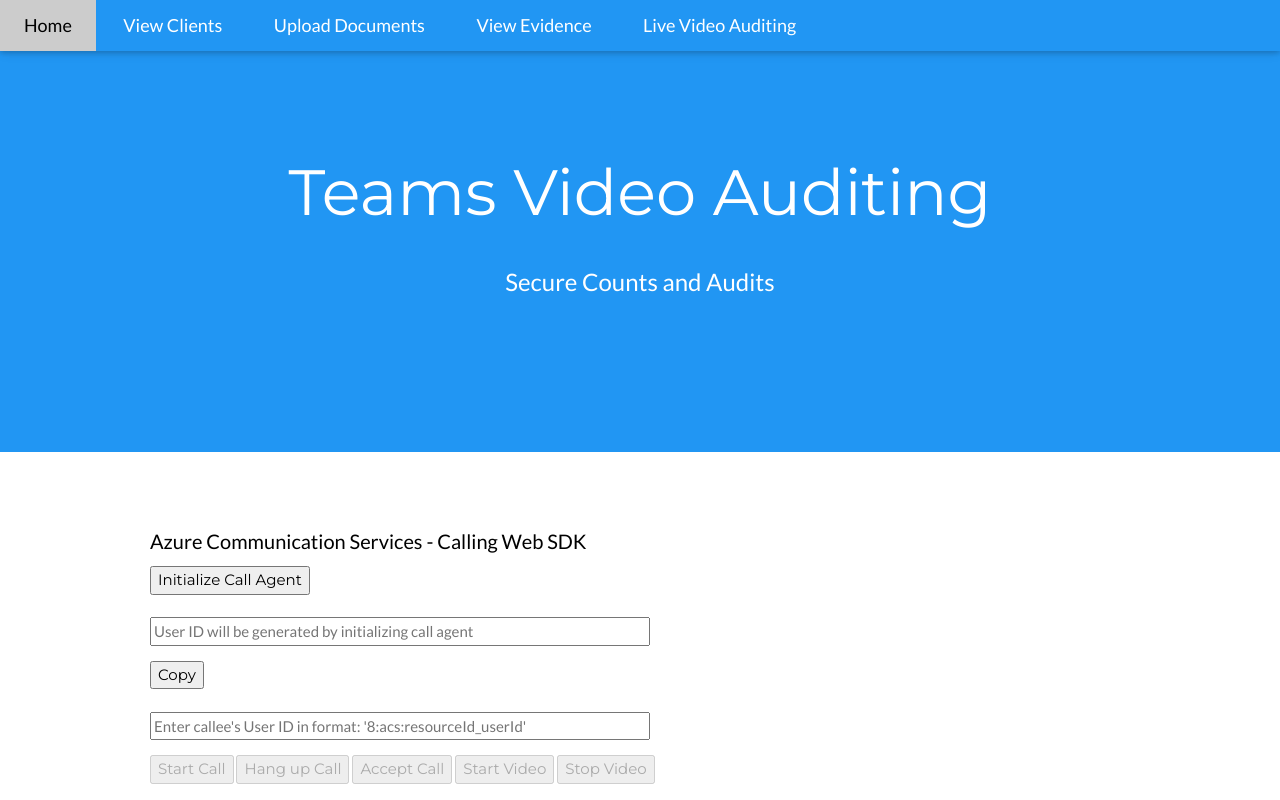
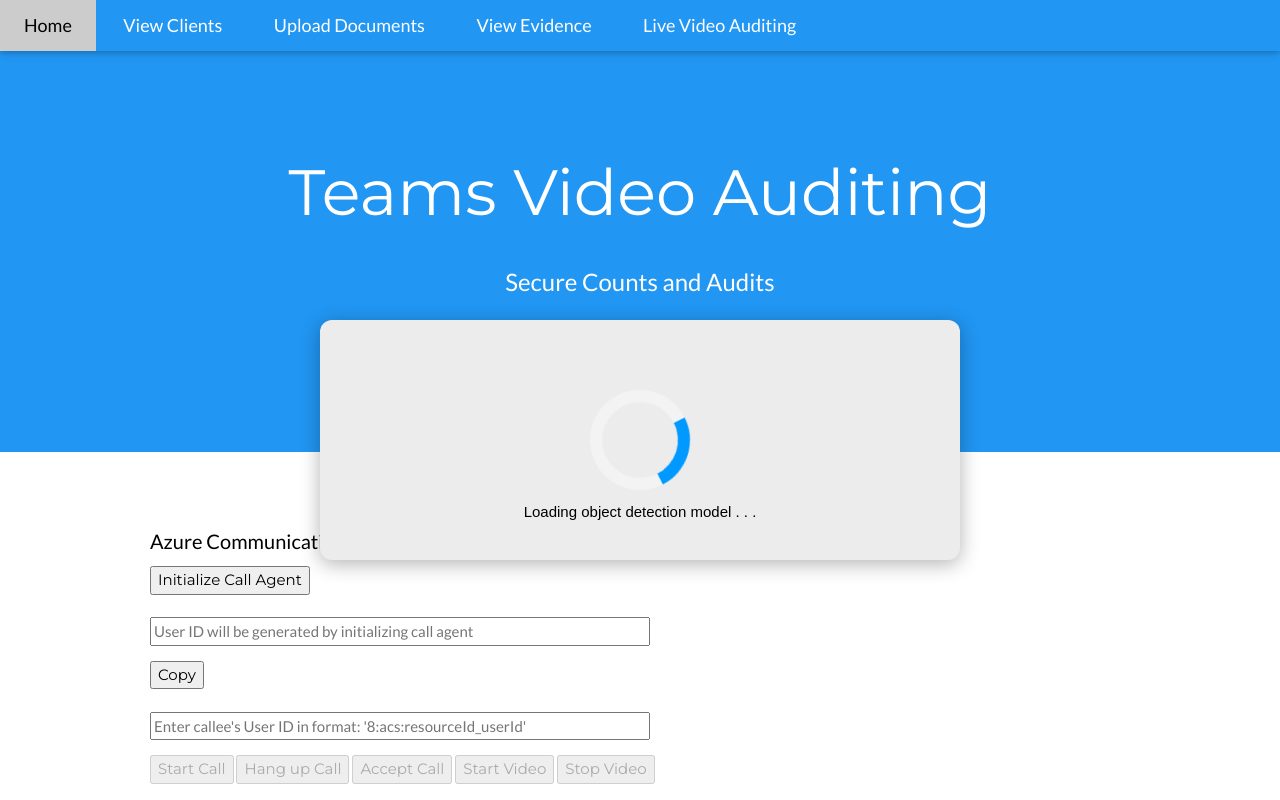
Before and after one commit to sabrina-v-sousa/secure-counts-and-audits, a Java web app: page /video-conferencing/video-conferencing.jsp in a window 1280 px wide. Shown: the top 800 px of the page. Run offline with Tomcat 11, a stand-in JSP engine, Linux system fonts and the light colour scheme; some libraries are stand-ins or nearby versions.

Commit message:
Object Detection Feature
Added object detection on remote participants video. The object
detection button will take a frame of the video, use Tensorflow's object
detection model to identify and count objects.

```diff
--- a/package.json
+++ b/package.json
@@ -12,7 +12,10 @@
   "dependencies": {
     "@azure/communication-calling": "^2.0.0",
     "@azure/communication-common": "^2.5.0",
-    "@azure/communication-identity": "^2.0.0"
+    "@azure/communication-identity": "^2.0.0",
+    "@tensorflow-models/coco-ssd": "^2.2.3",
+    "@tensorflow/tfjs-backend-cpu": "^4.22.0",
+    "@tensorflow/tfjs-backend-webgl": "^4.22.0"
   },
   "devDependencies": {
     "webpack": "^5.88.2",
--- a/src/main/webapp/video-conferencing/styles.css
+++ b/src/main/webapp/video-conferencing/styles.css
@@ -4,10 +4,41 @@
 .remote-video-container {
     position: relative;
 }
+
+#loading-overlay {
+    position: fixed;
+    inset: 0;
+    top: 70%;
+    left: 50%;
+    transform: translate(-50%, -100%);
+    display: flex;
+    flex-direction: column;
+    align-items: center;
+    gap: 12px;
+    padding: 20px 28px;
+    background: #ececec;
+    border-radius: 12px;
+    box-shadow: 0 4px 20px #0000004d;
+    z-index: 9999;
+}
+
+#loading-overlay[hidden] {
+    display: none;
+}
+
+#loading-text {
+    position: absolute;
+    top: calc(40% + 70px); /* just below the spinner */
+    left: 0;
+    right: 0;
+    text-align: center;
+    font-family: sans-serif;
+}
+
 .loading-spinner {
     border: 12px solid #f3f3f3;
     border-radius: 50%;
-    border-top: 12px solid #ca5010;
+    border-top: 12px solid #0099ff;
     width: 100px;
     height: 100px;
     -webkit-animation: spin 2s linear infinite; /* Safari */
--- a/src/main/webapp/video-conferencing/video-conferencing.jsp
+++ b/src/main/webapp/video-conferencing/video-conferencing.jsp
@@ -1,12 +1,18 @@
 <% response.setHeader("Permissions-Policy", "unload=(self)"); %>
 <!DOCTYPE html>
 <html lang="en">
+
+<head>
+
 <title>Live Video Audit</title>
 <meta name="viewport" content="width=device-width, initial-scale=1">
 <link rel="stylesheet" href="https://www.w3schools.com/w3css/6/w3.css">
 <link rel="stylesheet" href="https://fonts.googleapis.com/css?family=Lato">
 <link rel="stylesheet" href="https://fonts.googleapis.com/css?family=Montserrat">
 <link rel="stylesheet" href="https://cdnjs.cloudflare.com/ajax/libs/font-awesome/4.7.0/css/font-awesome.min.css">
+<link rel="stylesheet" href="styles.css">
+
+</head>
 
 <style>
 body,h1,h2,h3,h4,h5,h6 {font-family:"Lato",sans-serif}
@@ -88,6 +94,10 @@ style="padding:128px 16px">
     <div>
 
       <body>
+        <div id="loading-overlay">
+            <div class="loading-spinner"></div>
+            <p id="loading-text">Loading object detection model . . . </p>
+        </div>
         <h4>Azure Communication Services - Calling Web SDK</h4>
         <!-- input id="user-access-token"
             type="text"
@@ -118,9 +128,13 @@ style="padding:128px 16px">
         <br>
         <div id="connectedLabel" style="color: #13bb13;" hidden>Call is connected!</div>
         <br>
-        <div id="remoteVideosGallery" style="width: 40%;" hidden>Remote participants' video streams:</div>
+        <div id="remoteVideosGallery" style="width: 50%;" hidden>Remote participants' video streams:</div>
+        <button id="object-detecting-button" type="button" hidden>Object Detection</button>
         <br>
-        <div id="localVideoContainer" style="width: 30%;" hidden>Local video stream:</div>
+        <div id="objectDetectionLabel" style="color: #000000;" hidden>Objects Detected:</div>
+        <canvas id="object-detecting-canvas" style="border: 1px solid #ff9d1d; width: 40%;" hidden></canvas>
+        <br>
+        <div id="localVideoContainer" style="width: 40%;" hidden>Local video stream:</div>
         <!-- points to the bundle generated from webpack.config.js -->
         <script src="dist/video-conferencing.bundle.js"></script>
       </body>
```
Also changed, not shown: src/main/webapp/video-conferencing/video-conferencing.js (+102 -4 lines), package-lock.json, 7 other files.
